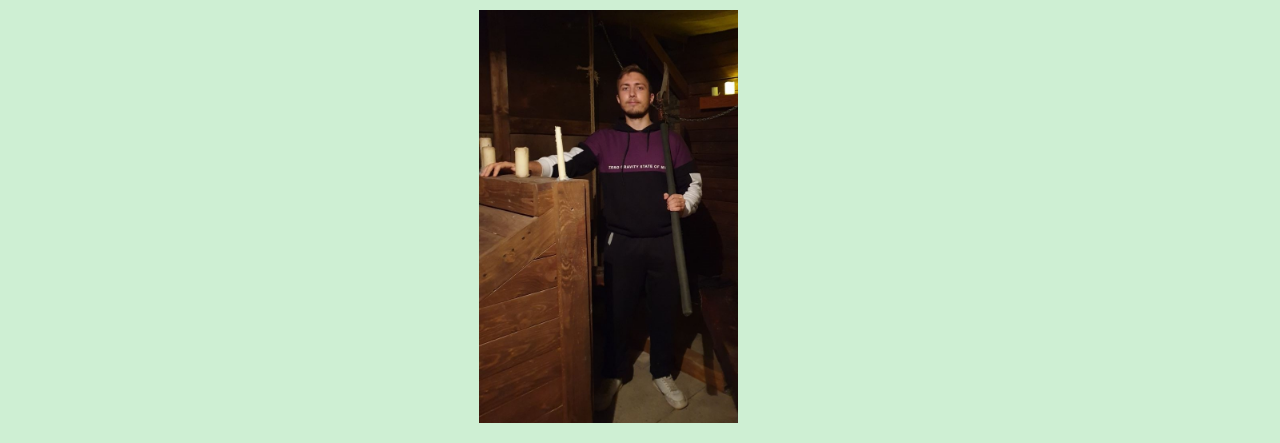
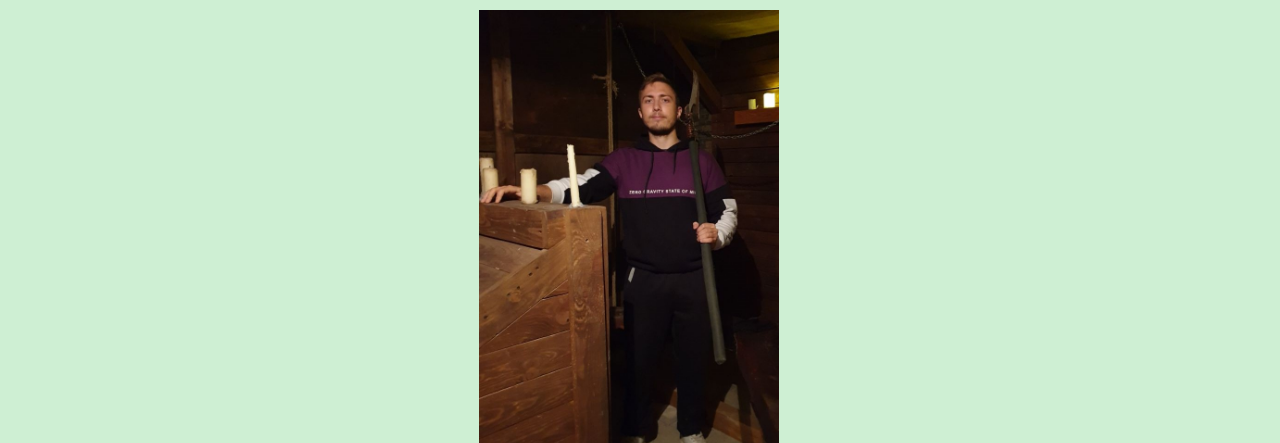
Before and after one commit to Logobod/rsschool-cv, a plain HTML site: page index.html in a window 1280 px wide. Shown: the top 443 px of the page. Drawn offline with Linux system fonts and the light colour scheme.

Commit message:
docs: cor img width

```diff
--- a/index.html
+++ b/index.html
@@ -13,7 +13,7 @@
 <body>
         <header class="header">
             <div class="name">
-        <img src="img/newava.jpg" width=40%  alt="my photo">
+        <img src="img/newava.jpg" width="300"  alt="my photo">
         <h1 class="name1">Kiryl Danchanka</h1>
         <h2>Junior Frontend Developer</h2>
 
```
